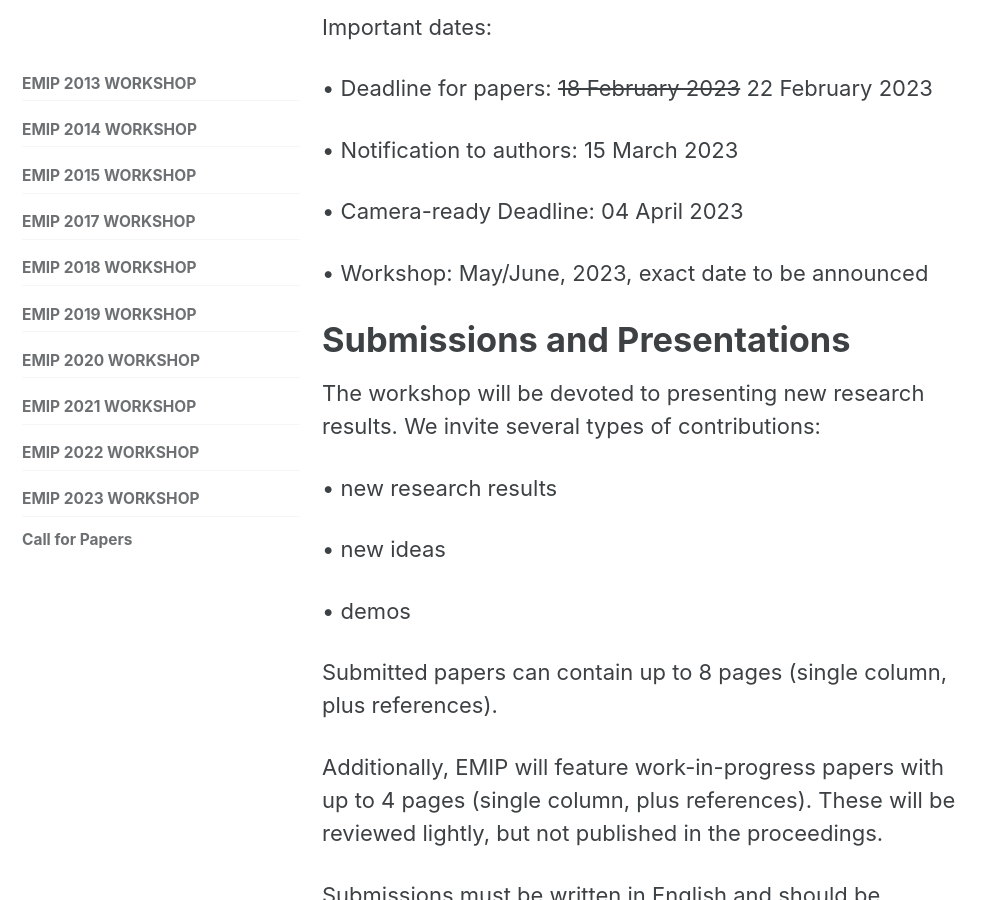
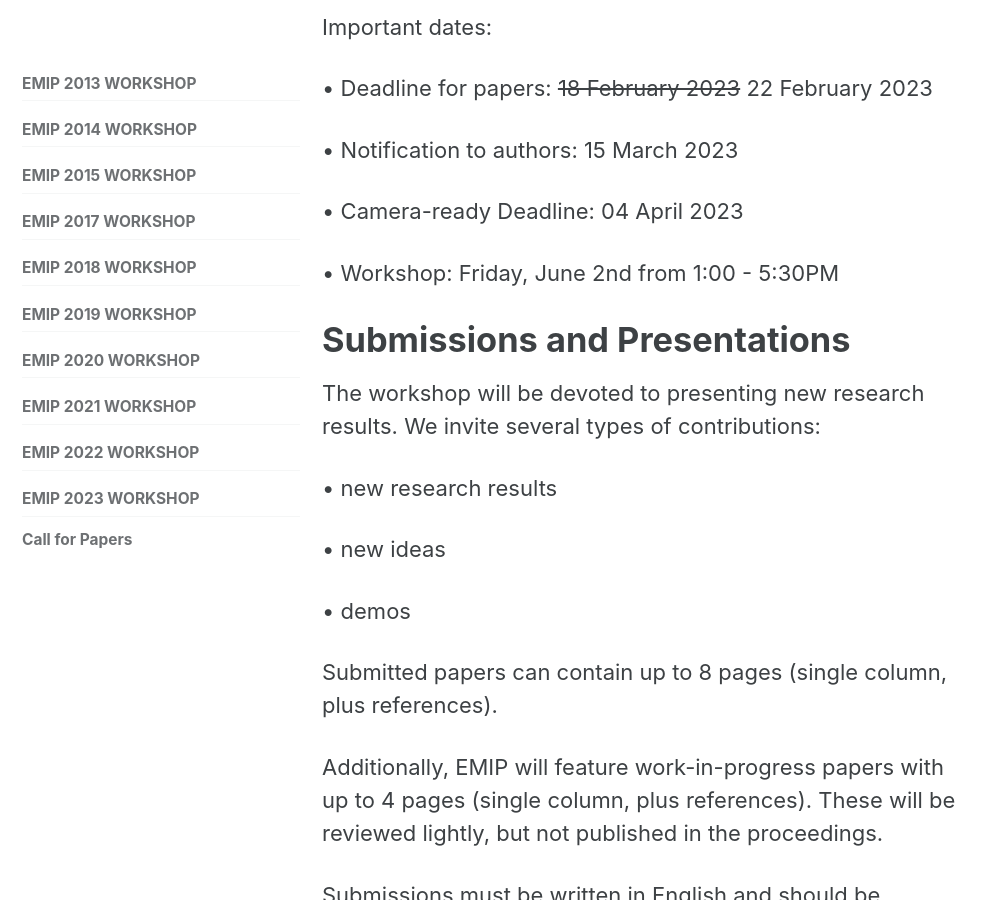
Before and after one commit to EMIPws/emipws.github.io, a Jekyll site: the page built from pages/workshop/emip-2023-call-for-papers.md, in a window 1280 px wide and 900 px high, scrolled down 2885 px. Shown: the whole window, without its empty margins (0-995 px from the left). Built offline with Jekyll 4.4.1, drawn with Linux system fonts in a browser that asks for light colours; cached includes are drawn as plain includes.

Commit message:
EMIP 2023: update day and time

```diff
--- a/pages/workshop/emip-2023-call-for-papers.md
+++ b/pages/workshop/emip-2023-call-for-papers.md
@@ -55,7 +55,7 @@ Important dates:
 
 • Camera-ready Deadline: 04 April 2023
 
-• Workshop: May/June, 2023, exact date to be announced
+• Workshop: Friday, June 2nd from 1:00 - 5:30PM
 
 
 # Submissions and Presentations
```
